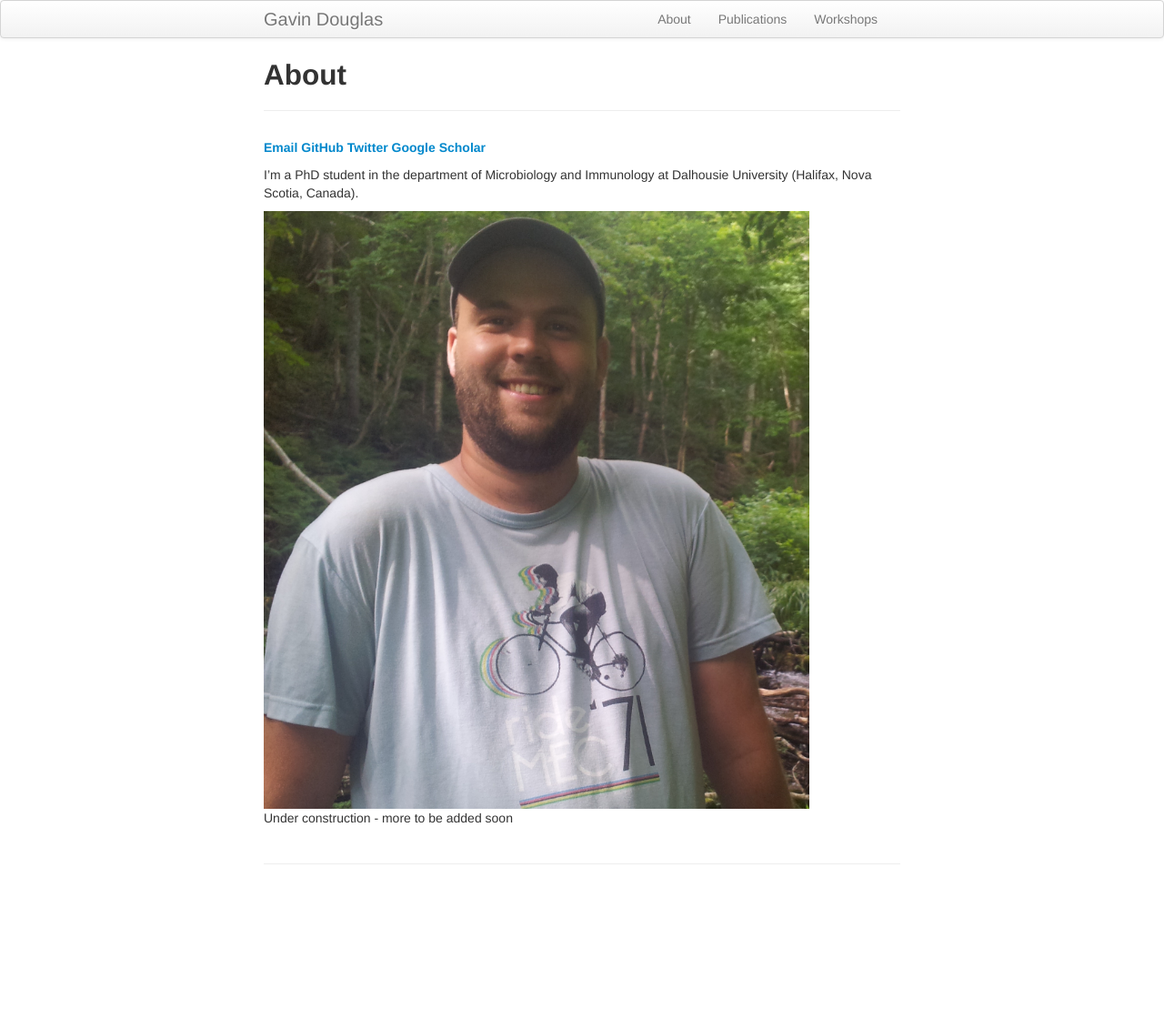
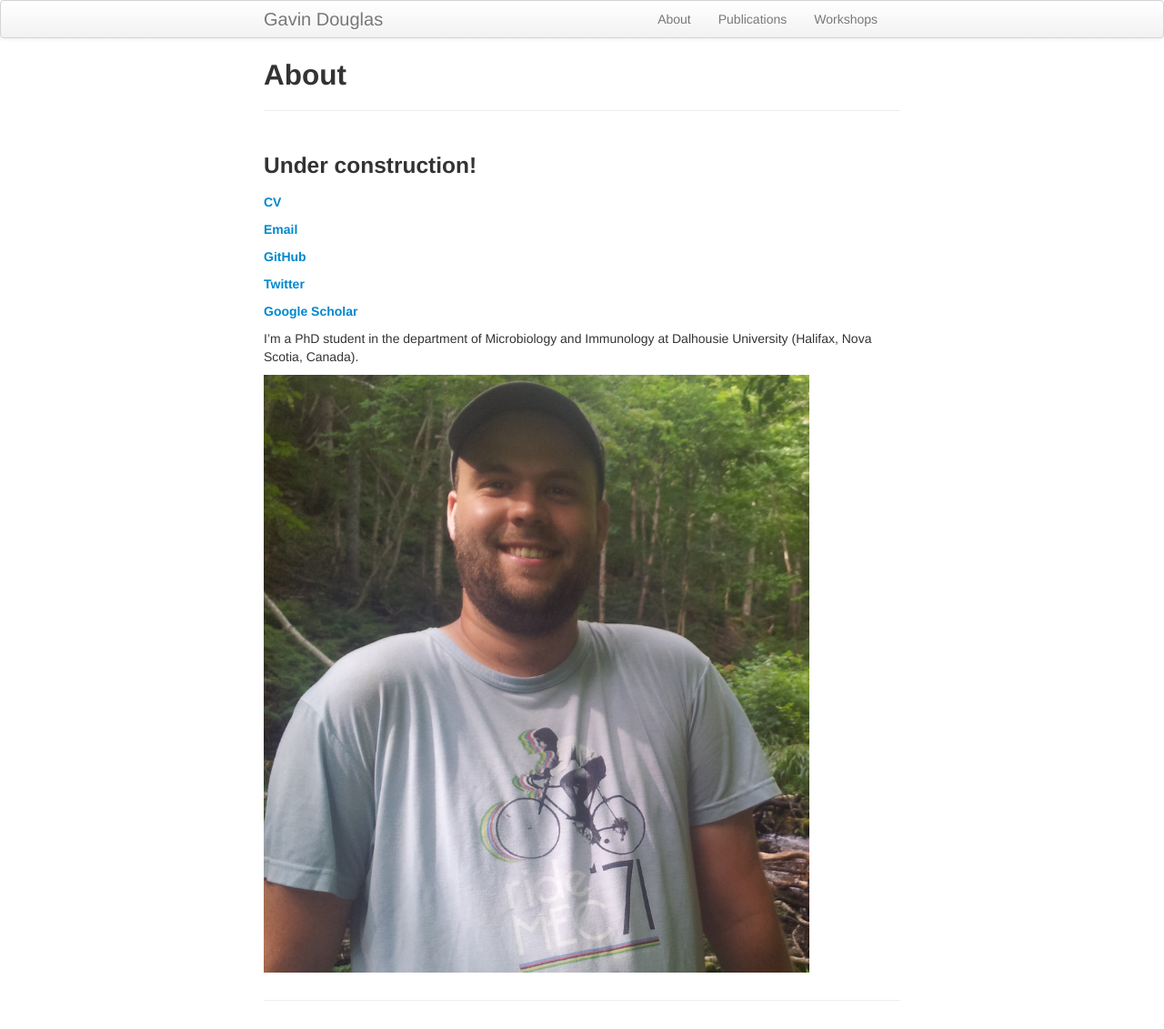
Before and after one commit to gavinmdouglas/gavinmdouglas.github.io, a Jekyll site: the page built from pages/about.md, in a window 1280 px wide. Shown: the whole page at 91% size. Built offline with Jekyll 4.4.1, drawn with Linux system fonts in a browser that asks for light colours; before the commit the page ends 981 px from its top, so only the background shows below that.

```diff
--- a/pages/about.md
+++ b/pages/about.md
@@ -2,13 +2,20 @@
 layout: page
 title: About
 ---
+### Under construction!
 
-**[Email](gavinmdouglas@gmail.com)**         **[GitHub](https://github.com/gavinmdouglas)**         **[Twitter](https://twitter.com/gavin_m_douglas)**    **[Google Scholar](https://scholar.google.ca/citations?hl=en&user=EhhXPUkAAAAJ)**
+**[CV]({{ BASE_PATH }}/assets/CV/Gavin_Douglas_CV.pdf)**
+
+**[Email](gavinmdouglas@gmail.com)**
+
+**[GitHub](https://github.com/gavinmdouglas)**
+
+**[Twitter](https://twitter.com/gavin_m_douglas)**
+
+**[Google Scholar](https://scholar.google.ca/citations?hl=en&user=EhhXPUkAAAAJ)**
 
 I'm a PhD student in the department of Microbiology and Immunology at Dalhousie University (Halifax, Nova Scotia, Canada).
 
 <td class="left">
         <img src="{{ BASE_PATH }}/assets/pictures/personal/GavinHeadshot.jpg" alt="assets/pictures/personal/GavinHeadshot.jpg" title="GavinHeadshot" align="middle" height="700" width="600">
 </td>
-
-Under construction - more to be added soon
```
Also changed, not shown: pages/R_assignments/R_assignment1.md (+1 -1 lines), pages/R_assignments/R_assignment1_answers.md (+1 -1 lines).
